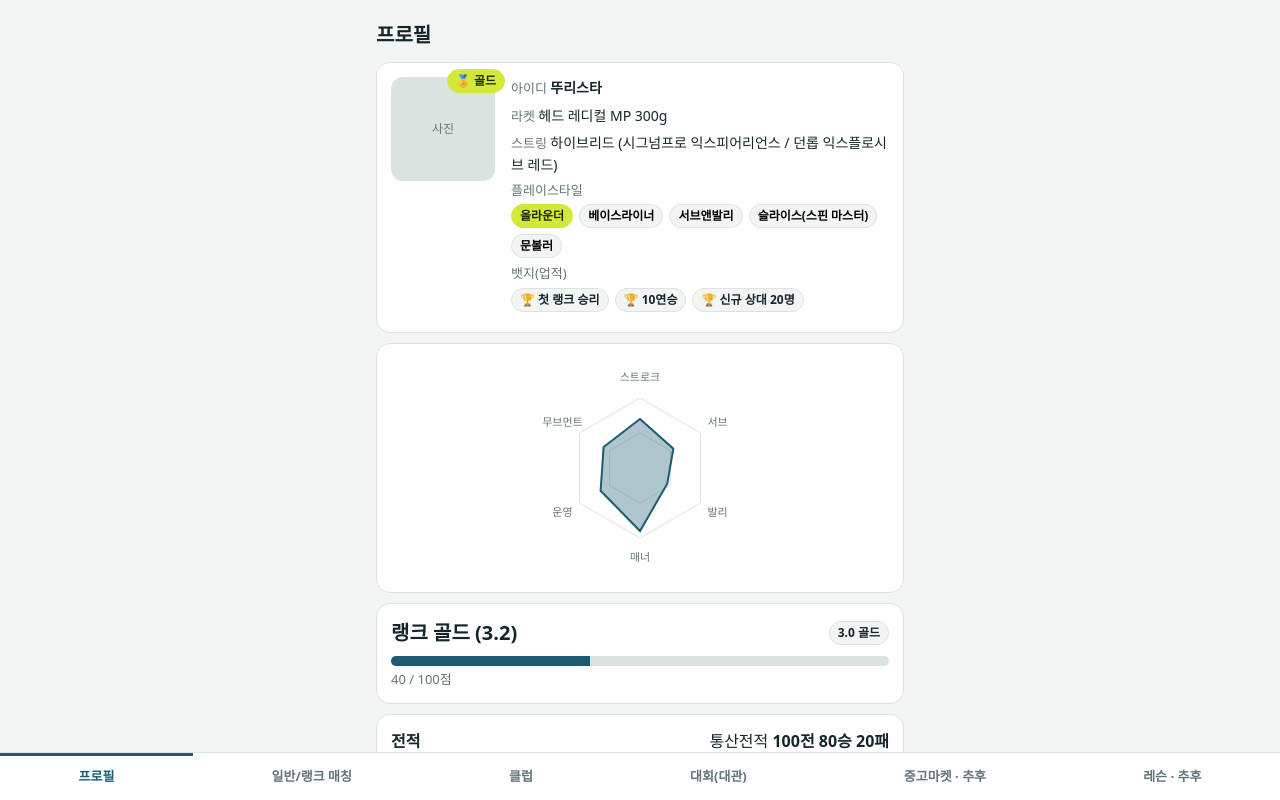
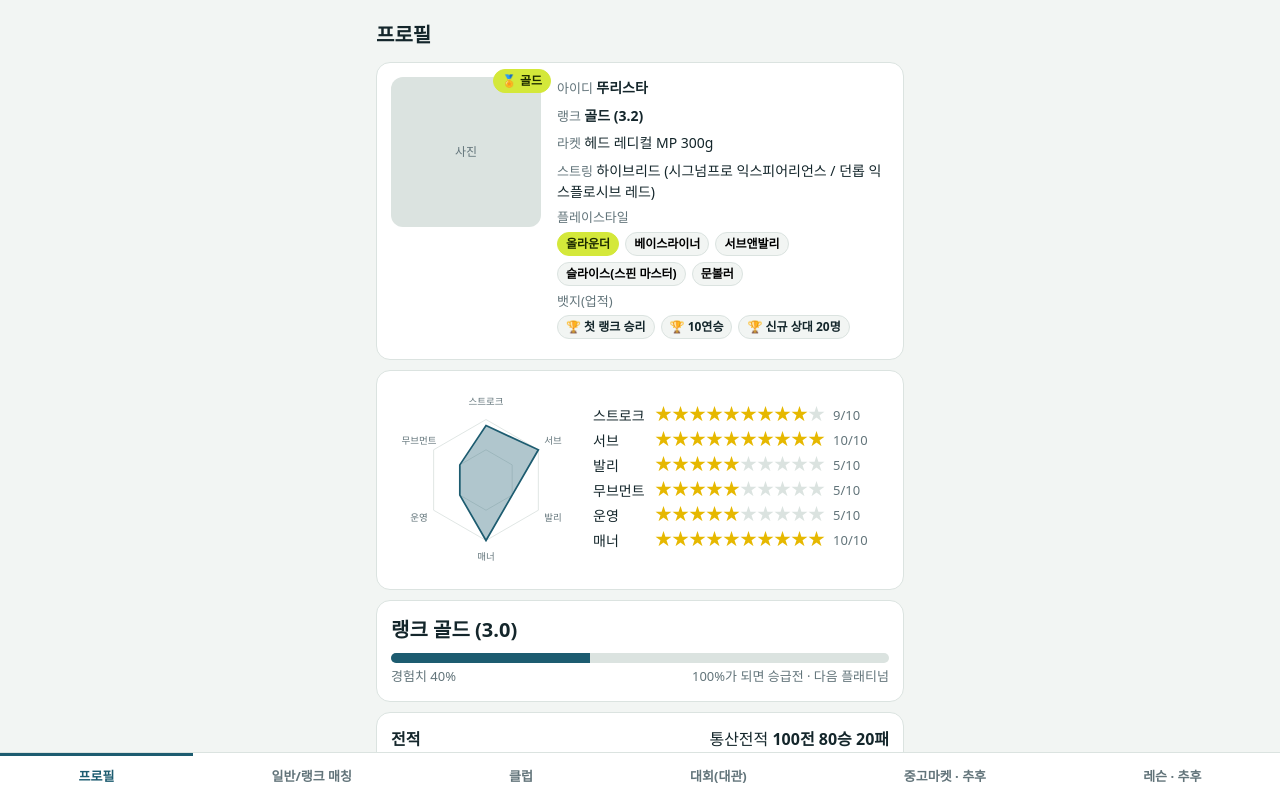
Before and after one commit to dooristar/matchpoint, a Next.js app: page / in a window 1280 px wide. Both pictures are taken after a click on the button "프로필". Shown: the top 800 px of the page. Built offline with nearby package versions, Linux system fonts and the light colour scheme.

Commit message:
Update Profile.js

```diff
--- a/components/Profile.js
+++ b/components/Profile.js
@@ -1,6 +1,6 @@
 'use client';
 import { useState } from 'react';
-import { TIERS, tierLabel, ntrp } from '../lib/rating';
+import { TIERS, ntrp } from '../lib/rating';
 
 // 프로필 기본 정보 (데모 값)
 const PROFILE = {
@@ -10,31 +10,34 @@ const PROFILE = {
   badges: ['첫 랭크 승리', '10연승', '신규 상대 20명'],
 };
 const STYLES = ['올라운더', '베이스라이너', '서브앤발리', '슬라이스(스핀 마스터)', '문볼러'];
-const SKILLS = [['스트로크', 70], ['서브', 55], ['발리', 45], ['매너', 90], ['운영', 65], ['무브먼트', 60]];
+const SKILL_ORDER = ['스트로크', '서브', '발리', '무브먼트', '운영', '매너'];   // 목록 순서
+const RADAR_ORDER = ['스트로크', '서브', '발리', '매너', '운영', '무브먼트'];   // 육각형 축 순서(시계방향)
+const DEFAULT_SKILLS = { 스트로크: 9, 서브: 10, 발리: 5, 무브먼트: 5, 운영: 5, 매너: 10 };
 const LEVELS = [2.0, 2.5, 3.0, 3.5, 4.0];
 const REVIEW_ROWS = [['level', '실력수준'], ['manner', '매너'], ['time', '시간약속'], ['attitude', '경기태도'], ['rematch', '재경기의향']];
 const DEFAULT_REVIEW = { level: 3, manner: 4, time: 5, attitude: 4, rematch: 4 };
 const RECORDS = { 일반: { g: 50, w: 40 }, 랭크: { g: 30, w: 24 }, 클럽: { g: 15, w: 11 }, 대회: { g: 5, w: 5 } };
 
-function Radar() {
+// 점수(1~10)에 따라 모양이 바뀌는 육각형
+function Radar({ skills }) {
   const c = 110, r = 70;
   const pt = (i, v) => { const a = (-90 + i * 60) * Math.PI / 180; return [c + Math.cos(a) * r * v, c + Math.sin(a) * r * v]; };
-  const ring = (v) => SKILLS.map((_, i) => pt(i, v).join(',')).join(' ');
+  const ring = (v) => RADAR_ORDER.map((_, i) => pt(i, v).join(',')).join(' ');
   return (
-    <svg viewBox="0 0 220 220" width="220" height="220" role="img" aria-label="능력치 육각형 그래프">
+    <svg viewBox="0 0 220 220" width="190" height="190" role="img" aria-label="능력치 육각형 그래프">
       {[0.5, 1].map((v) => <polygon key={v} points={ring(v)} fill="none" stroke="var(--line)" />)}
-      <polygon points={SKILLS.map(([, v], i) => pt(i, v / 100).join(',')).join(' ')} fill="var(--court)" fillOpacity=".35" stroke="var(--court)" strokeWidth="2" />
-      {SKILLS.map(([name], i) => { const [x, y] = pt(i, 1.28); return <text key={name} x={x} y={y} fontSize="11" textAnchor="middle" dominantBaseline="middle" fill="var(--mute)">{name}</text>; })}
+      <polygon points={RADAR_ORDER.map((k, i) => pt(i, skills[k] / 10).join(',')).join(' ')} fill="var(--court)" fillOpacity=".35" stroke="var(--court)" strokeWidth="2" />
+      {RADAR_ORDER.map((k, i) => { const [x, y] = pt(i, 1.28); return <text key={k} x={x} y={y} fontSize="11" textAnchor="middle" dominantBaseline="middle" fill="var(--mute)">{k}</text>; })}
     </svg>
   );
 }
 
-function Stars({ value, onChange, label }) {
+function Stars({ value, onChange, label, max = 5, size = 28 }) {
   return (
-    <div role="radiogroup" aria-label={label} style={{ display: 'flex', gap: 2 }}>
-      {[1, 2, 3, 4, 5].map((n) => (
-        <button key={n} type="button" role="radio" aria-checked={value === n} aria-label={`${n}번째 별`} onClick={() => onChange(n)}
-          style={{ background: 'none', border: 0, padding: 2, cursor: 'pointer', fontSize: 28, lineHeight: 1, color: n <= value ? '#e6b800' : 'var(--line)' }}>★</button>
+    <div role="radiogroup" aria-label={label} style={{ display: 'flex' }}>
+      {Array.from({ length: max }, (_, i) => i + 1).map((n) => (
+        <button key={n} type="button" role="radio" aria-checked={value === n} aria-label={`${n}점`} onClick={() => onChange(n)}
+          style={{ background: 'none', border: 0, padding: 0, cursor: 'pointer', fontSize: size, lineHeight: 1.2, color: n <= value ? '#e6b800' : 'var(--line)' }}>★</button>
       ))}
     </div>
   );
@@ -42,8 +45,10 @@ function Stars({ value, onChange, label }) {
 
 export default function Profile({ me, setMe }) {
   const [rec, setRec] = useState('일반');
+  const skills = { ...DEFAULT_SKILLS, ...(me.skills || {}) };
   const review = { ...DEFAULT_REVIEW, ...(me.review || {}) };
   const styles = me.styles || ['올라운더'];
+  const setSkill = (k, v) => setMe({ ...me, skills: { ...skills, [k]: v } });
   const setReview = (k, v) => setMe({ ...me, review: { ...review, [k]: v } });
   const toggleStyle = (s) => setMe({ ...me, styles: styles.includes(s) ? styles.filter((x) => x !== s) : [...styles, s] });
 
@@ -51,6 +56,7 @@ export default function Profile({ me, setMe }) {
   const total = Object.values(RECORDS).reduce((a, r) => ({ g: a.g + r.g, w: a.w + r.w }), { g: 0, w: 0 });
   const cur = RECORDS[rec];
   const infoRow = { marginBottom: 6, fontSize: 14 };
+  const t = TIERS[me.tier];
 
   return (
     <div>
@@ -58,12 +64,13 @@ export default function Profile({ me, setMe }) {
 
       {/* 사진 + 뱃지 + 기본 정보 */}
       <div className="card" style={{ display: 'flex', gap: 16, alignItems: 'flex-start' }}>
-        <div style={{ position: 'relative', flex: 'none' }}>
-          <div className="photo" style={{ width: 104, height: 104 }}>사진</div>
-          <span className="tag ball" style={{ position: 'absolute', top: -8, right: -10 }}>🏅 {TIERS[me.tier].name}</span>
+        <div style={{ position: 'relative', flex: 'none', width: 'min(150px, 38vw)' }}>
+          <div className="photo" style={{ width: '100%', height: 'auto', aspectRatio: '1' }}>사진</div>
+          <span className="tag ball" style={{ position: 'absolute', top: -8, right: -10 }}>🏅 {t.name}</span>
         </div>
         <div style={{ flex: 1, minWidth: 0 }}>
           <div style={infoRow}><span className="mute">아이디 </span><b>{PROFILE.id}</b></div>
+          <div style={infoRow}><span className="mute">랭크 </span><b>{t.name} ({ntrp(me.tier, me.pts)})</b></div>
           <div style={infoRow}><span className="mute">라켓 </span>{PROFILE.racket}</div>
           <div style={infoRow}><span className="mute">스트링 </span>{PROFILE.string}</div>
           <div style={infoRow}>
@@ -84,17 +91,29 @@ export default function Profile({ me, setMe }) {
         </div>
       </div>
 
-      {/* 육각형 그래프 */}
-      <div className="card" style={{ display: 'grid', placeItems: 'center' }}>
-        <Radar />
+      {/* 능력치: 육각형 + 별점 (별을 누르면 육각형 모양이 바뀜) */}
+      <div className="card" style={{ display: 'flex', flexWrap: 'wrap', gap: 12, justifyContent: 'center', alignItems: 'center' }}>
+        <Radar skills={skills} />
+        <div style={{ flex: '1 1 250px', minWidth: 0 }}>
+          {SKILL_ORDER.map((k) => (
+            <div key={k} style={{ display: 'flex', alignItems: 'center', gap: 8, marginBottom: 4 }}>
+              <span style={{ width: 54, fontSize: 14 }}>{k}</span>
+              <Stars value={skills[k]} onChange={(v) => setSkill(k, v)} label={k} max={10} size={17} />
+              <span className="mute" style={{ minWidth: 34 }}>{skills[k]}/10</span>
+            </div>
+          ))}
+        </div>
       </div>
 
-      {/* 랭크 */}
+      {/* 랭크 경험치바 */}
       <div className="card">
-        <div className="row"><b style={{ fontSize: 20 }}>랭크 {TIERS[me.tier].name} ({ntrp(me.tier, me.pts)})</b><span className="tag">{tierLabel(me.tier)}</span></div>
+        <b style={{ fontSize: 20 }}>랭크 {t.name} ({t.n.toFixed(1)})</b>
         {me.promo
           ? <div style={{ marginTop: 8 }}>승급전 {me.promo.w}승 {me.promo.l}패 · 5판 3승 (같은 등급 이상 상대만)</div>
-          : <><div className="bar"><i style={{ width: me.pts + '%' }} /></div><div className="mute">{me.pts} / 100점</div></>}
+          : <>
+              <div className="bar" role="progressbar" aria-label="경험치" aria-valuemin="0" aria-valuemax="100" aria-valuenow={me.pts}><i style={{ width: me.pts + '%' }} /></div>
+              <div className="row mute"><span>경험치 {me.pts}%</span><span>{me.tier < 6 ? `100%가 되면 승급전 · 다음 ${TIERS[me.tier + 1].name}` : '최고 등급'}</span></div>
+            </>}
       </div>
 
       {/* 전적 */}
```
